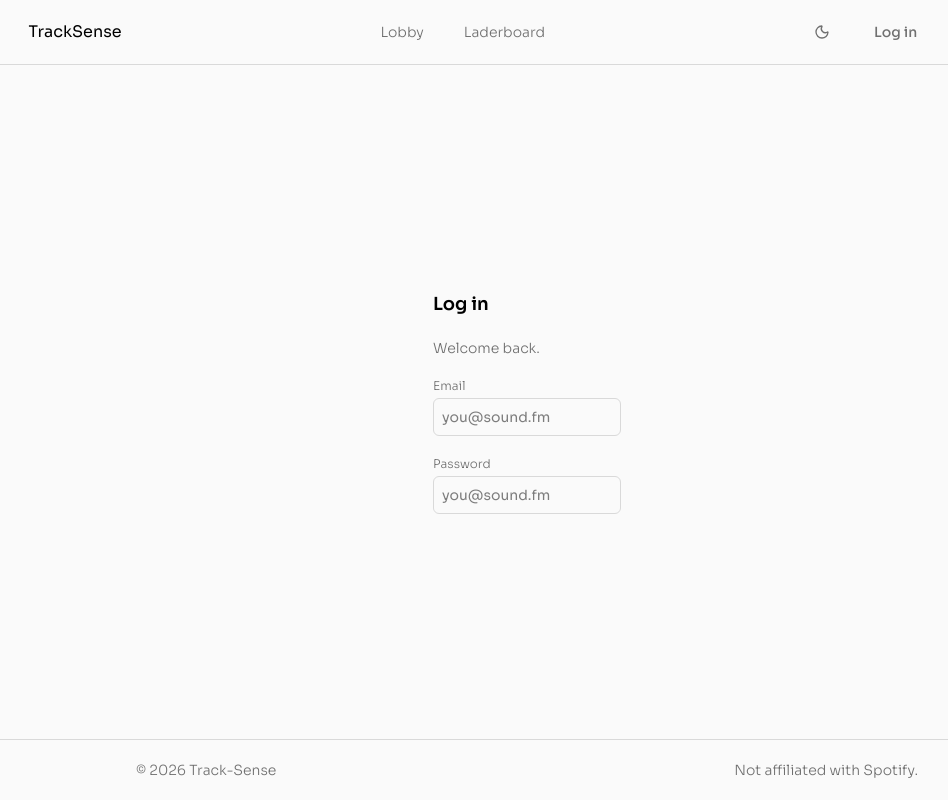
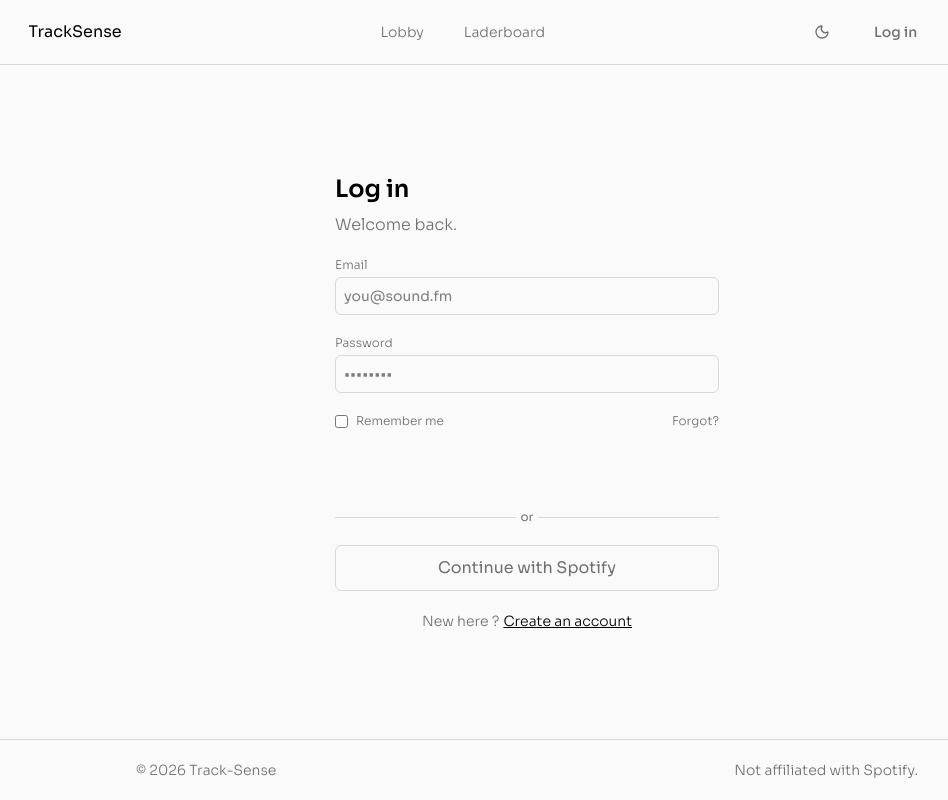
Before and after one commit to ayoubchwt/track-sense, a Next.js app: page /auth/login in a window 1280 px wide. Shown: the whole page, without its empty margins (113-1061 px from the left). Built offline with nearby package versions, Linux system fonts and the light colour scheme.

Commit message:
assembled the login component

```diff
--- a/src/components/features/auth/auth-header.tsx
+++ b/src/components/features/auth/auth-header.tsx
@@ -1,9 +1,9 @@
 function AuthHeader({ title, description }: { title: string, description: string }) {
-    return <div className="flex flex-col gap-5">
-        <h1 className="text-lg font-semibold text-(--text)">
+    return <div className="flex flex-col gap-2">
+        <h1 className="text-2xl font-semibold text-(--text)">
             {title}
         </h1>
-        <p className="text-sm font-light text-(--text-light)">
+        <p className="text-md font-light text-(--text-light)">
             {description}
         </p>
     </div>
--- a/src/components/features/auth/login-form.tsx
+++ b/src/components/features/auth/login-form.tsx
@@ -1,17 +1,32 @@
 import Label from "@/components/ui/label";
 import AuthHeader from "./auth-header";
 import Input from "@/components/ui/input";
+import Checkbox from "@/components/ui/checkbox";
+import Ref from "@/components/ui/ref";
+import Button from "@/components/ui/button";
+import Splitter from "@/components/ui/spliter";
 
 function LoginForm() {
-    return <div className="flex flex-col gap-5">
+    return <div className="w-full max-w-sm flex flex-col gap-5">
         <AuthHeader title="Log in" description="Welcome back."></AuthHeader>
         <div className="flex flex-col gap-1">
-            <Label className="text-xs font-light text-(--text-light)">Email</Label>
-            <Input className="border border-(--border-dark) rounded-md p-2 text-sm" placeholder="you@sound.fm" type="email"></Input>
+            <Label>Email</Label>
+            <Input placeholder="you@sound.fm" type="email"></Input>
         </div>
         <div className="flex flex-col gap-1">
-            <Label className="text-xs font-light text-(--text-light)">Password</Label>
-            <Input className="border border-(--border-dark) rounded-md p-2 text-sm" placeholder="you@sound.fm" type="password"></Input>
+            <Label>Password</Label>
+            <Input placeholder="••••••••" type="password"></Input>
+        </div>
+        <div className="flex items-center justify-between">
+            <Checkbox text="Remember me"></Checkbox>
+            <Ref className="text-xs">Forgot?</Ref>
+        </div>
+        <Button variant="primary">Log in</Button>
+        <Splitter></Splitter>
+        <Button variant="optional" className="border border-(--border-dark)">Continue with Spotify</Button>
+        <div className="flex items-center justify-center gap-1">
+            <Label className="text-sm">New here ?</Label>
+            <Ref className="text-(--text) underline">Create an account</Ref>
         </div>
     </div>
 }
--- /dev/null
+++ b/src/components/ui/checkbox.tsx
@@ -0,0 +1,9 @@
+import Label from "./label";
+
+function Checkbox({ text }: { text: string }) {
+    return <div className="flex items-center gap-2">
+        <input type="checkbox" />
+        <Label>{text}</Label>
+    </div>
+}
+export default Checkbox;
--- a/src/components/ui/input.tsx
+++ b/src/components/ui/input.tsx
@@ -1,5 +1,5 @@
 import { mergeCSS } from "@/lib/utils/tailwind-uils";
-function Input({ type, placeholder, className }: { type: string, placeholder: string, className: string }) {
-    return <input className={className} type={type} placeholder={placeholder} />
+function Input({ type, placeholder, className }: { type: string, placeholder: string, className?: string }) {
+    return <input className={mergeCSS("border border-(--border-dark) rounded-md p-2 text-sm outline-none focus:ring-1 focus:ring-(--text)", className)} type={type} placeholder={placeholder} />
 }
 export default Input;
--- a/src/components/ui/label.tsx
+++ b/src/components/ui/label.tsx
@@ -1,6 +1,6 @@
 import { ReactNode } from "react";
-
-function Label({ className, children }: { className: string, children: ReactNode }) {
-    return <label className={className}>{children}</label>
+import { mergeCSS } from "@/lib/utils/tailwind-uils";
+function Label({ className, children }: { className?: string, children: ReactNode }) {
+    return <label className={mergeCSS("text-xs font-light text-(--text-light)", className)}> {children}</label >
 }
 export default Label;
--- /dev/null
+++ b/src/components/ui/spliter.tsx
@@ -0,0 +1,8 @@
+function Splitter() {
+    return <div className="flex items-center justify-center gap-1">
+        <hr className="text-(--border-dark) w-full" />
+        <p className="text-xs text-(--text-light)">or</p>
+        <hr className="text-(--border-dark) w-full" />
+    </div>
+}
+export default Splitter;
```
